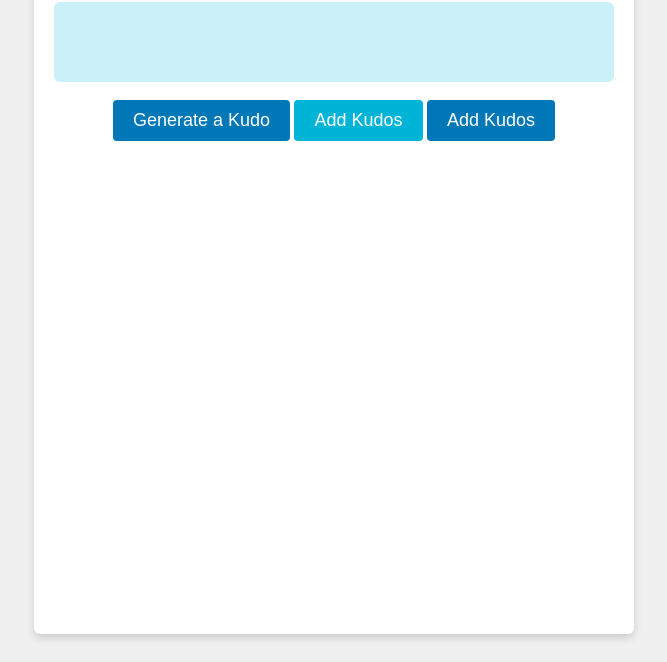
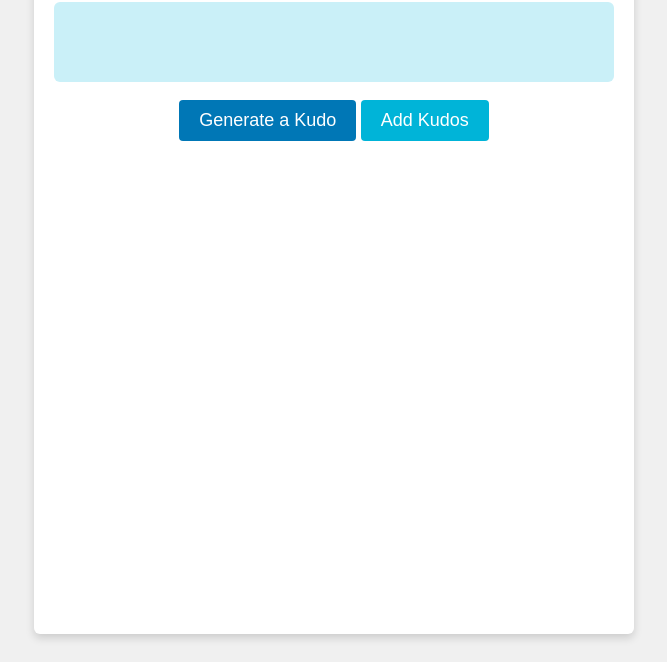
Before and after one commit to snakkillai/giftgala, a plain HTML site: page index.html in a window 1280 px wide. Shown: the part 138-800 px from the top of the page, without its empty margins (306-973 px from the left). Drawn offline with nearby package versions, Linux system fonts and the light colour scheme.

Commit message:
Add files via upload

```diff
--- a/index.html
+++ b/index.html
@@ -19,9 +19,6 @@
             <button id="generateButton">Generate a Kudo</button>
             <button class="btn-secondary" id="toggleFormButton">Add Kudos</button>
             <p id="successMessage" style="display: none">Kudo added successfully!</p>
-
-           <button id="toggleFormButton">Add Kudos</button>
-
         </div>
         <script src="script.js" type="module"></script>
     </body>
```
